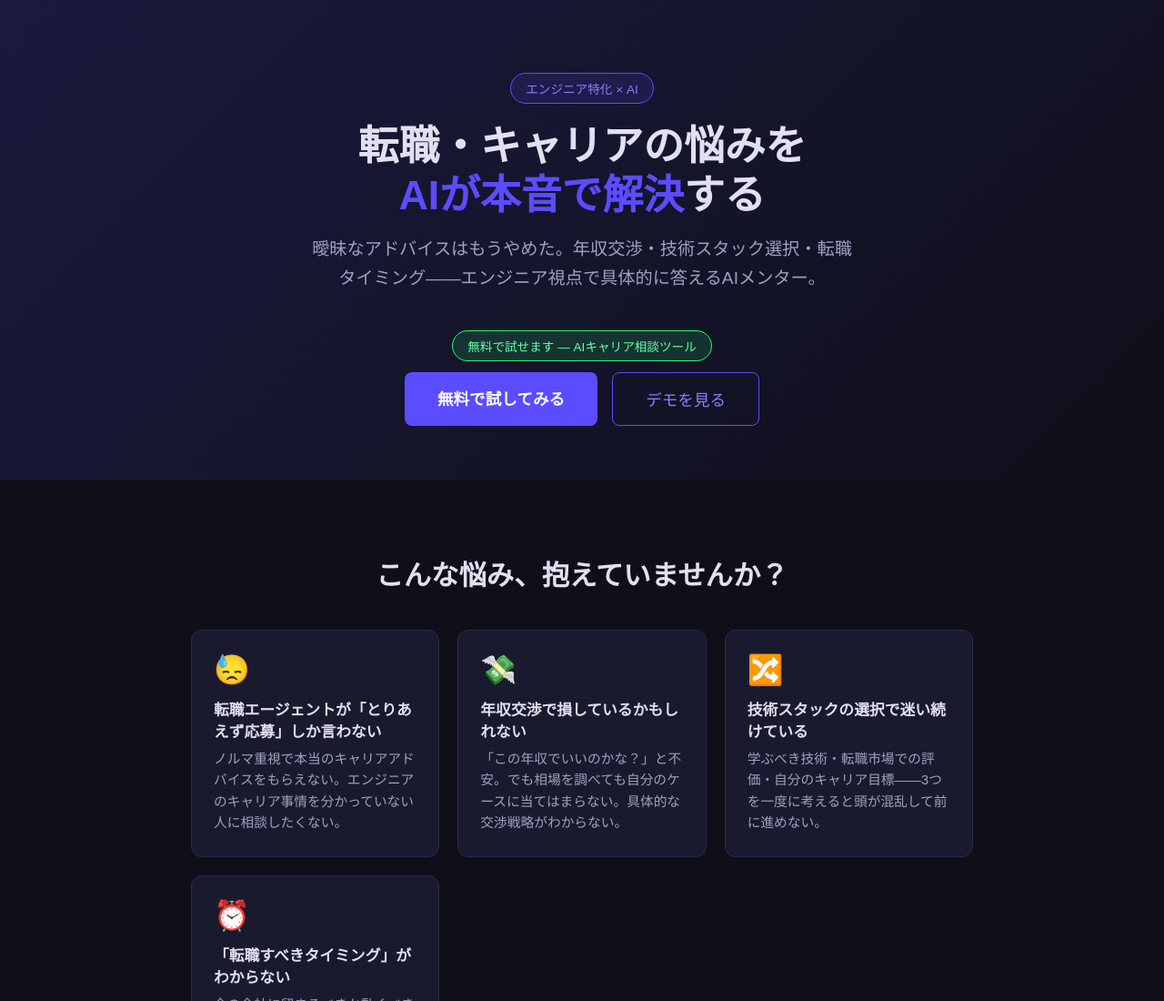
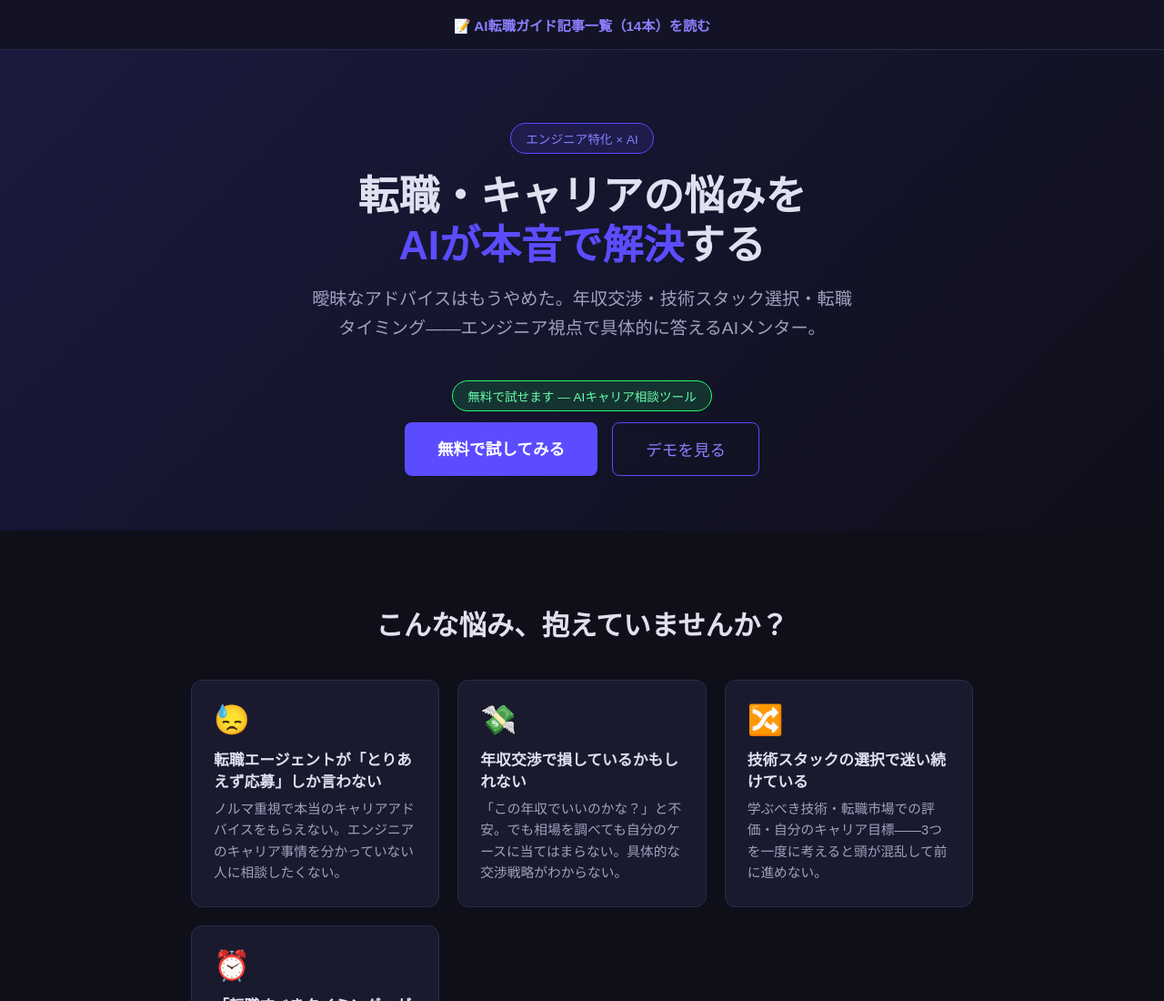
Before and after one commit to aiagenta523-glitch/agenta_ventures, a plain HTML site: page docs/index.html in a window 1280 px wide. Shown: the top 1100 px of the page at 91% size. Drawn offline with Linux system fonts and the light colour scheme.

Commit message:
feat: add articles nav link to index.html

```diff
--- a/docs/index.html
+++ b/docs/index.html
@@ -90,6 +90,9 @@
   </style>
 </head>
 <body>
+  <nav style="text-align:center; padding: 16px 20px; background: #131325; border-bottom: 1px solid #2a2a4e;">
+    <a href="articles.html" style="color: #8a7fff; text-decoration: none; font-size: 0.95rem; font-weight: 600;">📝 AI転職ガイド記事一覧（14本）を読む</a>
+  </nav>
 
 <header>
   <div class="badge">エンジニア特化 × AI</div>
```
